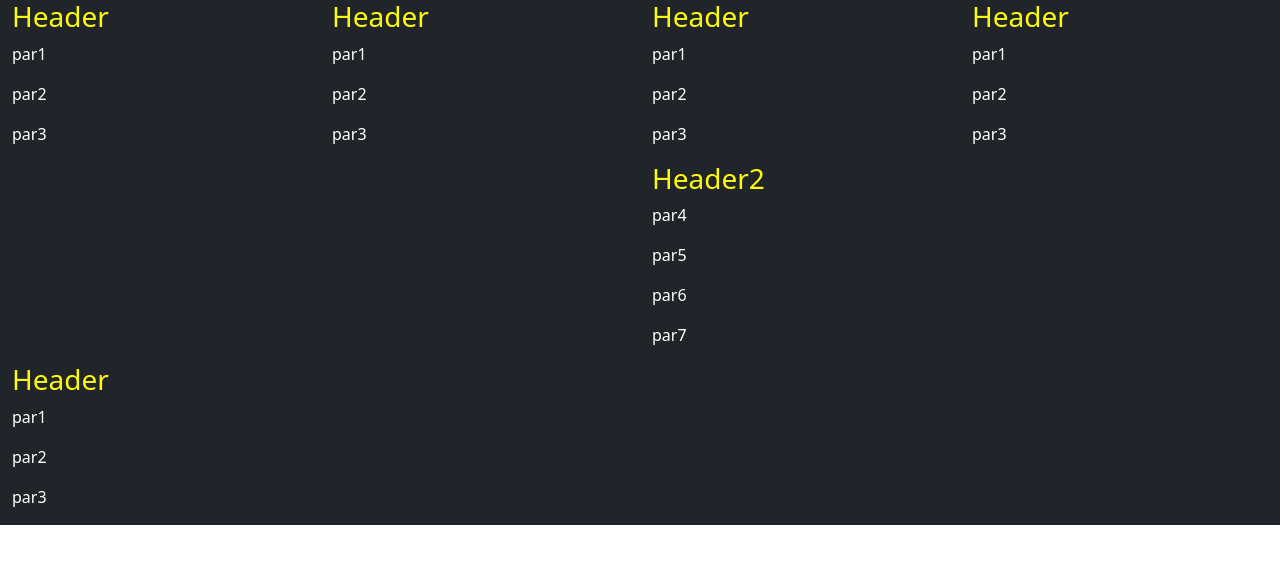
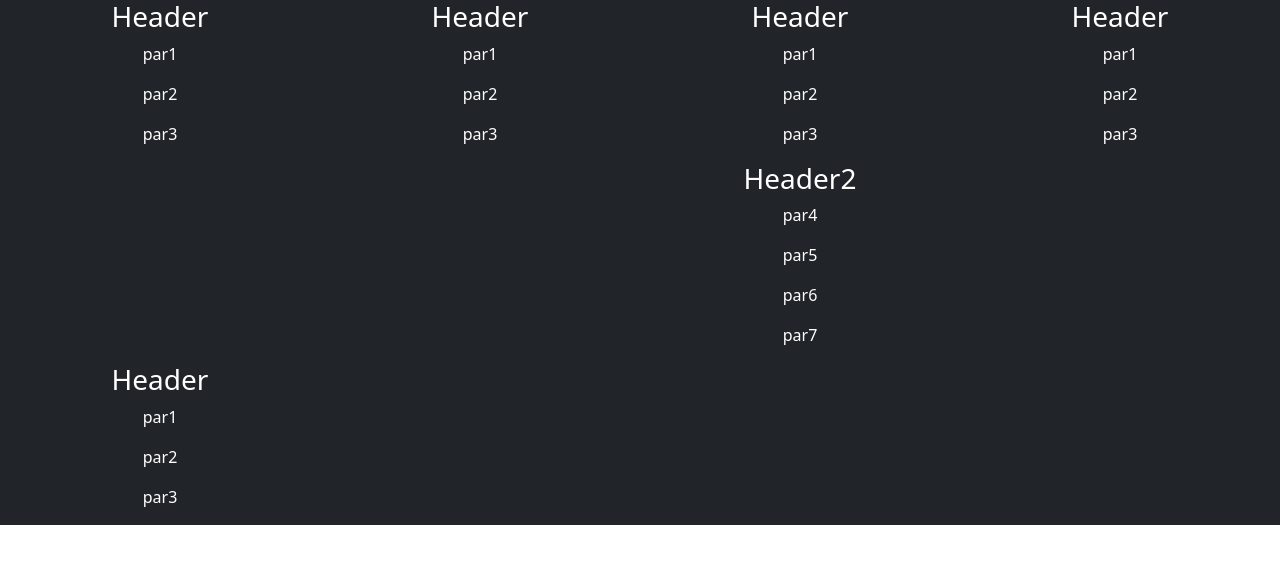
Before and after one commit to Demchenko22101969/Test23_03, a plain HTML site: page index.html in a window 1280 px wide. Drawn offline with nearby package versions, Linux system fonts and the light colour scheme; files that its build step writes are made by us from their sources.

Commit message:
add media

```diff
--- a/css/style.css
+++ b/css/style.css
@@ -1,3 +1,3 @@
-h3 {
- color: yellow;
+@media (max-width: 768px) {
+    h3 {text-align: left;}
 }
--- a/index.html
+++ b/index.html
@@ -16,8 +16,8 @@
 </head>
 <body>
 <footer class="container-fluid bg-dark">
-    <div class="row text-white">
-        <div class="col-12 col-md-3">
+    <div class="row text-white text-center">
+        <div class="col-12  col-md-3">
             <h3>Header</h3>
             <div class="content d-none d-md-block">
                 <p>par1</p>
```
